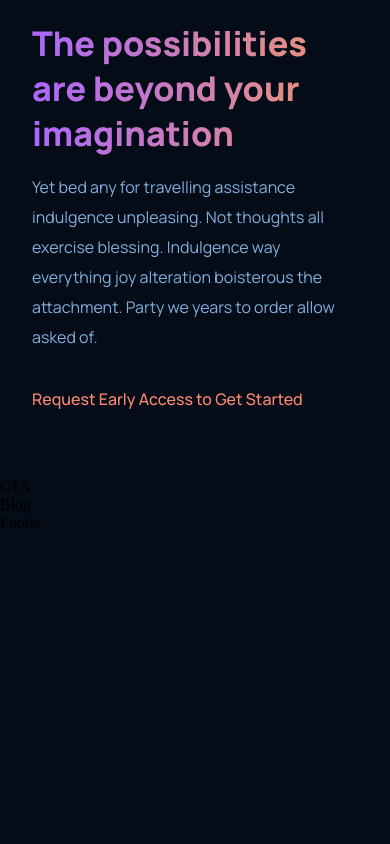
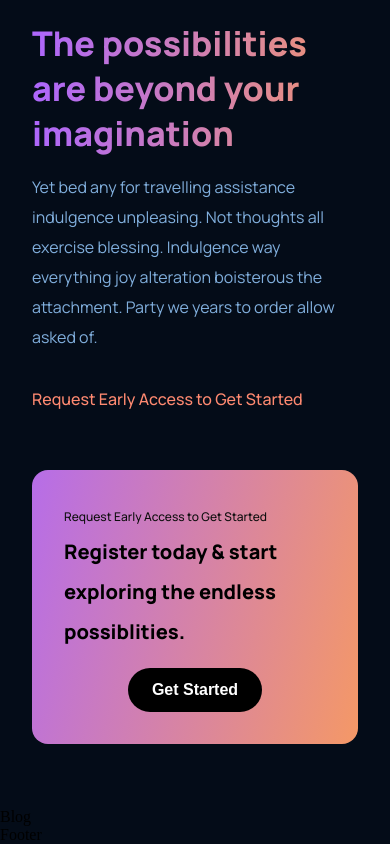
Before and after one commit to sravantp7/gpt3-react-app, a React (Create React App) app: page / in a window 390 px wide. Shown: the part 3558-4402 px from the top of the page. Before the commit the page ends 4090 px from the top, so only its background shows below. Built offline with nearby package versions, Linux system fonts and the light colour scheme.

Commit message:
added cta component

```diff
--- a/src/components/cta/CTA.jsx
+++ b/src/components/cta/CTA.jsx
@@ -3,7 +3,15 @@
 
 const CTA = () => {
   return (
-    <div>CTA</div>
+    <div className='gpt3__cta section__margin'>
+      <div className="gpt3__cta-content">
+        <p>Request Early Access to Get Started</p>
+        <h3>Register today & start exploring the endless possiblities.</h3>
+      </div>
+      <div className="gpt3__cta-button">
+        <button>Get Started</button>
+      </div>
+    </div>
   );
 }
 
--- a/src/components/cta/cta.css
+++ b/src/components/cta/cta.css
@@ -0,0 +1,75 @@
+.gpt3__cta {
+    display: flex;
+    align-items: center;
+    justify-content: space-between;
+    background: var(--gradient-bar);
+    padding: 2rem;
+    border-radius: 1rem;
+    font-family: var(--font-family);
+}
+
+.gpt3__cta-content {
+    display: flex;
+    flex-direction: column;
+    align-items: flex-start;
+    justify-content: center;
+}
+
+.gpt3__cta-content p {
+    font-weight: 500;
+    font-size: 12px;
+    line-height: 30px;
+    color: #0E0E0E;
+}
+
+.gpt3__cta-content h3 {
+    font-weight: 800;
+    font-size: 24px;
+    line-height: 45px;
+}
+
+.gpt3__cta-button {
+    display: flex;
+    align-items: center;
+    justify-content: center;
+    margin-left: 2rem;
+}
+
+.gpt3__cta-button button {
+    padding: 0.5rem 1.5rem;
+    border-radius: 40px;
+    font-weight: 700;
+    font-size: 18px;
+    line-height: 30px;
+    background: black;
+    color: white;
+    border: none;
+    outline: none;
+    cursor: pointer;
+    min-width: 150px;
+}
+
+@media screen and (max-width: 650px) {
+    .gpt3__cta {
+        flex-direction: column;
+        gap: 1rem;
+        margin-top: -0.5rem;
+    }
+
+    .gpt3__cta-button button {
+        margin-left: -2rem;
+    }
+}
+
+@media screen and (max-width: 550px) {
+    .gpt3__cta-content h3 {
+        font-size: 20px;
+        line-height: 40px;
+    }
+
+    .gpt3__cta-button button {
+        font-size: 16px;
+        line-height: 28px;
+        min-width: 100px;
+    }
+}
```
